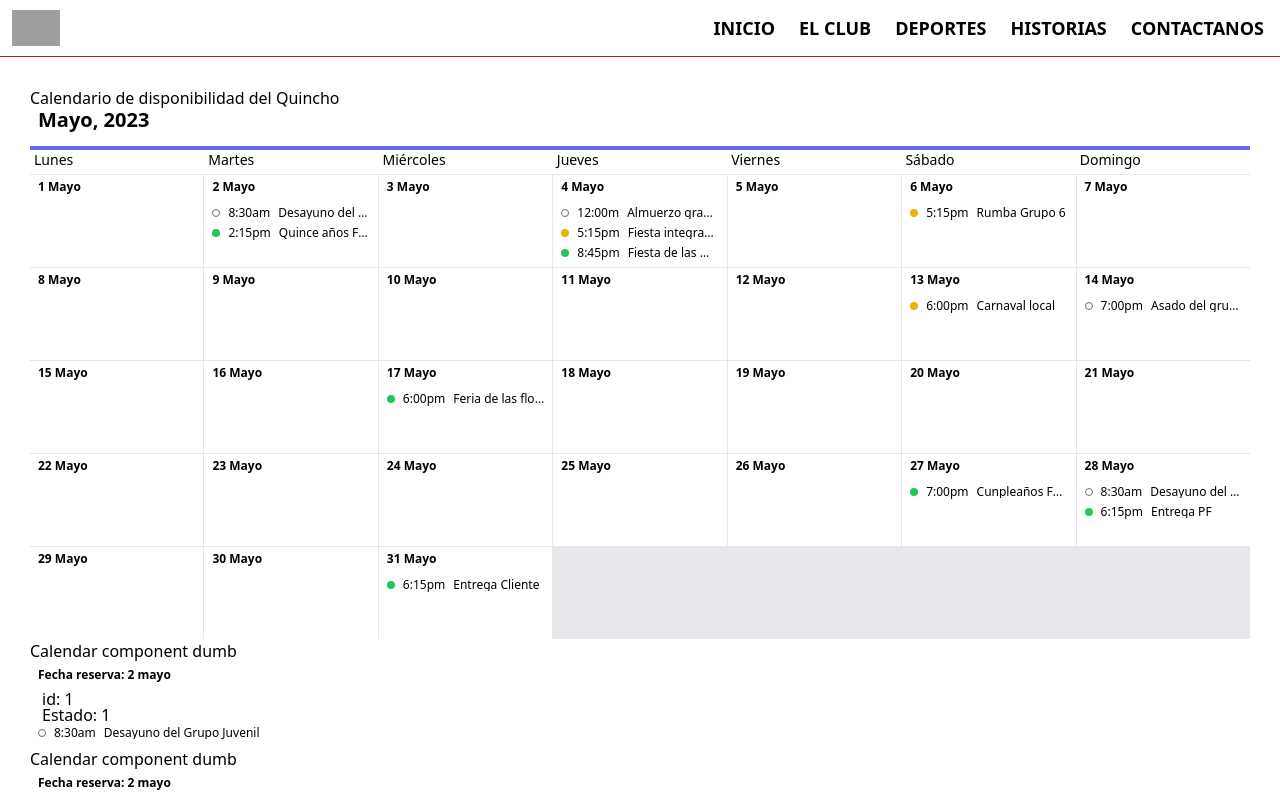
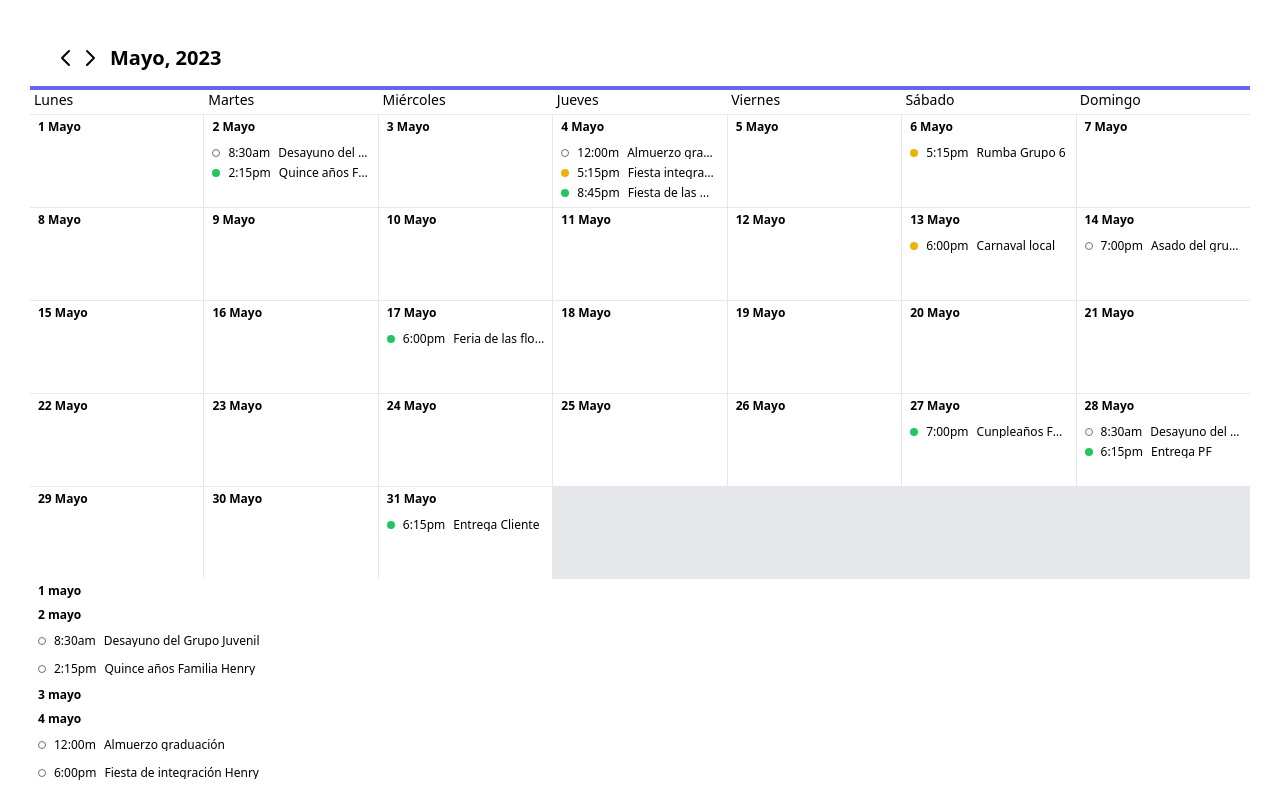
Before and after one commit to TecGato/Club-Agronomia-Central, a Next.js app in the folder frontend/: page /club/quincho in a window 1280 px wide. Shown: the top 793 px of the page. Built offline with nearby package versions, Linux system fonts and the light colour scheme; grey boxes are pictures that could not be loaded.

Commit message:
event array in component dumb

```diff
--- a/frontend/src/components/QuinchoCalendarContainer/index.jsx
+++ b/frontend/src/components/QuinchoCalendarContainer/index.jsx
@@ -318,12 +318,24 @@ return(
 
 
     <div style={{padding: "30px"}}>
+     <div class="flex items-center mt-4">
+                    <div class="flex ml-6">
+                        <button>
+                            <svg class="w-6 h-6" xmlns="http://www.w3.org/2000/svg" fill="none" viewBox="0 0 24 24" stroke="currentColor">
+                                <path stroke-linecap="round" stroke-linejoin="round" stroke-width="2" d="M15 19l-7-7 7-7" />
+                            </svg>
+                        </button>
+                        <button>
+                            <svg class="w-6 h-6" xmlns="http://www.w3.org/2000/svg" fill="none" viewBox="0 0 24 24" stroke="currentColor">
+                                <path stroke-linecap="round" stroke-linejoin="round" stroke-width="2" d="M9 5l7 7-7 7" />
+                            </svg>
+                        </button>
+                    </div>
+                    <h2 class="ml-2 text-xl font-bold leading-none">Mayo, 2023</h2>
+                </div>
 
 
 
-    <h4>Calendario de disponibilidad del Quincho</h4>
-
-    <h2 class="ml-2 text-xl font-bold leading-none">Mayo, 2023</h2>
 
     {/* Encabezado del calendario mensual */}
     <div class="grid grid-cols-7 mt-4 border-t-4 border-indigo-500" >
@@ -753,19 +765,11 @@ return(
 
     </div>
 
-    {eventos.map(evento=>{
+    {fechas.map(fecha=>{
         return <QuinchoCalendarDay
-        id={evento.id}
-        name={evento.name}
-        beg_time={evento.beg_time}
-        end_time={evento.end_time}
-        date={evento.date}
-        state={evento.state}
-        ammount={evento.ammount}
-        email={evento.email}
-        phone={evento.phone}
-        description={evento.description}
-        key={evento.id}
+        key={fecha.date}
+        fechacard={fecha.date}
+        arrayeventos={eventos.filter(fechaE=>fechaE.date===fecha.date)} //le mando al componente dumb los eventos que corresponden a cada fecha
         />
 
     })}
--- a/frontend/src/components/QuinchoCalendarDay/index.jsx
+++ b/frontend/src/components/QuinchoCalendarDay/index.jsx
@@ -7,20 +7,31 @@ export function QuinchoCalendarDay(props){
 
     return(
         <div>
-            <h1>Calendar component dumb</h1>
+
             <div class="relative flex flex-col bg-white group">
 
-                        <span class="mx-2 my-1 text-xs font-bold">Fecha reserva: {props.date}</span>
-                        <div class="flex flex-col px-1 py-1 overflow-auto">
-                            <span class="ml-2 font-small leading-none truncate">id: {props.id}</span>
-                            <span class="ml-2 font-small leading-none truncate">Estado: {props.state}</span>
-                            <button class="flex items-center flex-shrink-0 h-5 px-1 text-xs hover:bg-gray-200">
-                                <span class="flex-shrink-0 w-2 h-2 border border-gray-500 rounded-full"></span>
-                                <span class="ml-2 font-light leading-none">{props.beg_time}</span>
-                                <span class="ml-2 font-medium leading-none truncate">{props.name}</span>
-                            </button>
+                        {/* {props.arrayeventos.length>0? <p>true</p>: <p>false</p>} */}
+                        {/* {props.arrayeventos.length>0? props.arrayeventos.map(detail=>{
+                            return <h2>{detail.name}</h2>
+                        }): <></>} */}
+                        <div class="relative flex flex-col bg-white group">
+                                <span class="mx-2 my-1 text-xs font-bold">{props.fechacard}</span>
+                                        {props.arrayeventos.length>0? props.arrayeventos.map(detail=>{
+                                            return          <>
+                                                            <div class="flex flex-col px-1 py-1 overflow-auto">
+                                                                <button class="flex items-center flex-shrink-0 h-5 px-1 text-xs hover:bg-gray-200">
+                                                                    <span class="flex-shrink-0 w-2 h-2 border border-gray-500 rounded-full"></span>
+                                                                    <span class="ml-2 font-light leading-none">{detail.beg_time}</span>
+                                                                    <span class="ml-2 font-medium leading-none truncate">{detail.name}</span>
+                                                                </button>
+                                                            </div>
+                                                            </>
+                                        }): <></>}
+                                        <button class="absolute bottom-0 right-0 flex items-center justify-center hidden w-6 h-6 mb-2 mr-2 text-white bg-gray-400 rounded group-hover:flex hover:bg-gray-500">
+                                            <svg class="w-5 h-5 w-6 h-6 plus" viewBox="0 0 20 20" fill="currentColor"><path fill-rule="evenodd" d="M10 5a1 1 0 011 1v3h3a1 1 0 110 2h-3v3a1 1 0 11-2 0v-3H6a1 1 0 110-2h3V6a1 1 0 011-1z" clip-rule="evenodd"></path></svg>
+                                        </button>
+                        </div>
 
-                        </div>
                         <button class="absolute bottom-0 right-0 flex items-center justify-center hidden w-6 h-6 mb-2 mr-2 text-white bg-gray-400 rounded group-hover:flex hover:bg-gray-500">
                             <svg class="w-5 h-5 w-6 h-6 plus" viewBox="0 0 20 20" fill="currentColor"><path fill-rule="evenodd" d="M10 5a1 1 0 011 1v3h3a1 1 0 110 2h-3v3a1 1 0 11-2 0v-3H6a1 1 0 110-2h3V6a1 1 0 011-1z" clip-rule="evenodd"></path></svg>
                         </button>
--- a/frontend/src/pages/club/quincho/index.js
+++ b/frontend/src/pages/club/quincho/index.js
@@ -6,7 +6,7 @@ export default function Quincho() {
   return (
     <div>
 
-      <Navbar />
+      {/* <Navbar /> */}
 
       <QuinchoCalendarContainer />
 
```
